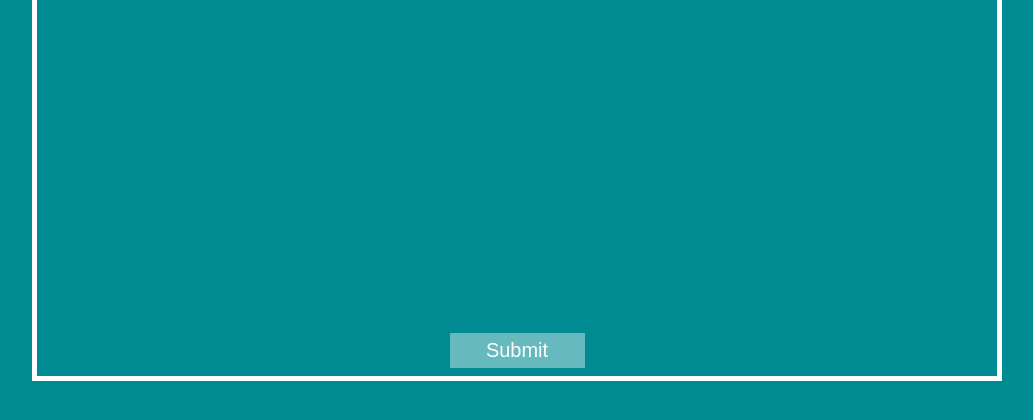
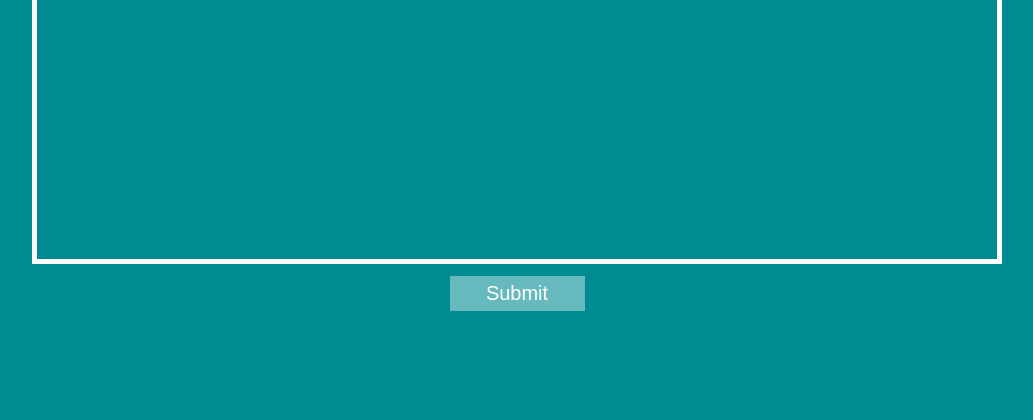
Before and after one commit to carmen-ng/ProjectX, a PHP site: page /slide.html in a window 1280 px wide. Shown: the part 947-1367 px from the top of the page, without its empty margins (123-1156 px from the left). Run offline with PHP 8.4, Linux system fonts and the light colour scheme; some libraries are stand-ins or nearby versions.

Commit message:
button placement

```diff
--- a/recruit/beta.css
+++ b/recruit/beta.css
@@ -295,7 +295,8 @@ a {text-decoration: none;}
     margin: 0 auto;
     width: 135px;
     position: relative;
-    bottom: 50px;
+   /* bottom: 50px;*/
+   top: 10px;
     z-index: 100;
     background-color: #66b9bd;
 }
@@ -541,7 +542,7 @@ html.fp-enabled,
     top: -2px;
     background-color: #008a91;
     border: 5px solid #fff;
-    height: 85%;
+    height: 77%;
 }
 
 .fp-section.fp-table, .fp-slide.fp-table {
@@ -584,11 +585,13 @@ html.fp-enabled,
     width: 0;
     border-width: 38.5px 34px 38.5px 0;
     border-color: transparent #fff transparent transparent;
+    z-index: 100;
 }
 .fp-controlArrow.fp-next {
     right: 15px;
     border-width: 38.5px 0 38.5px 34px;
     border-color: transparent transparent transparent #fff;
+    z-index: 100;
 }
 .fp-scrollable {
     overflow: scroll;
```
